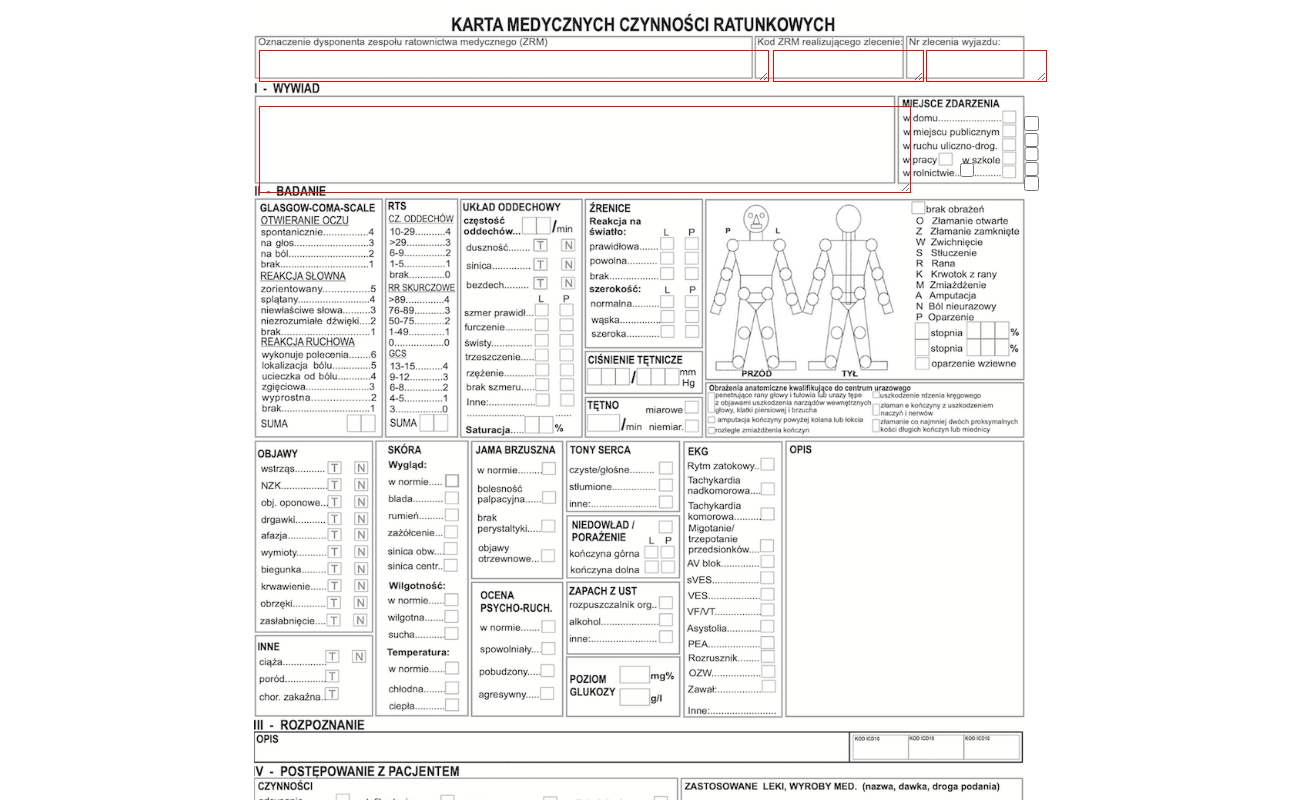
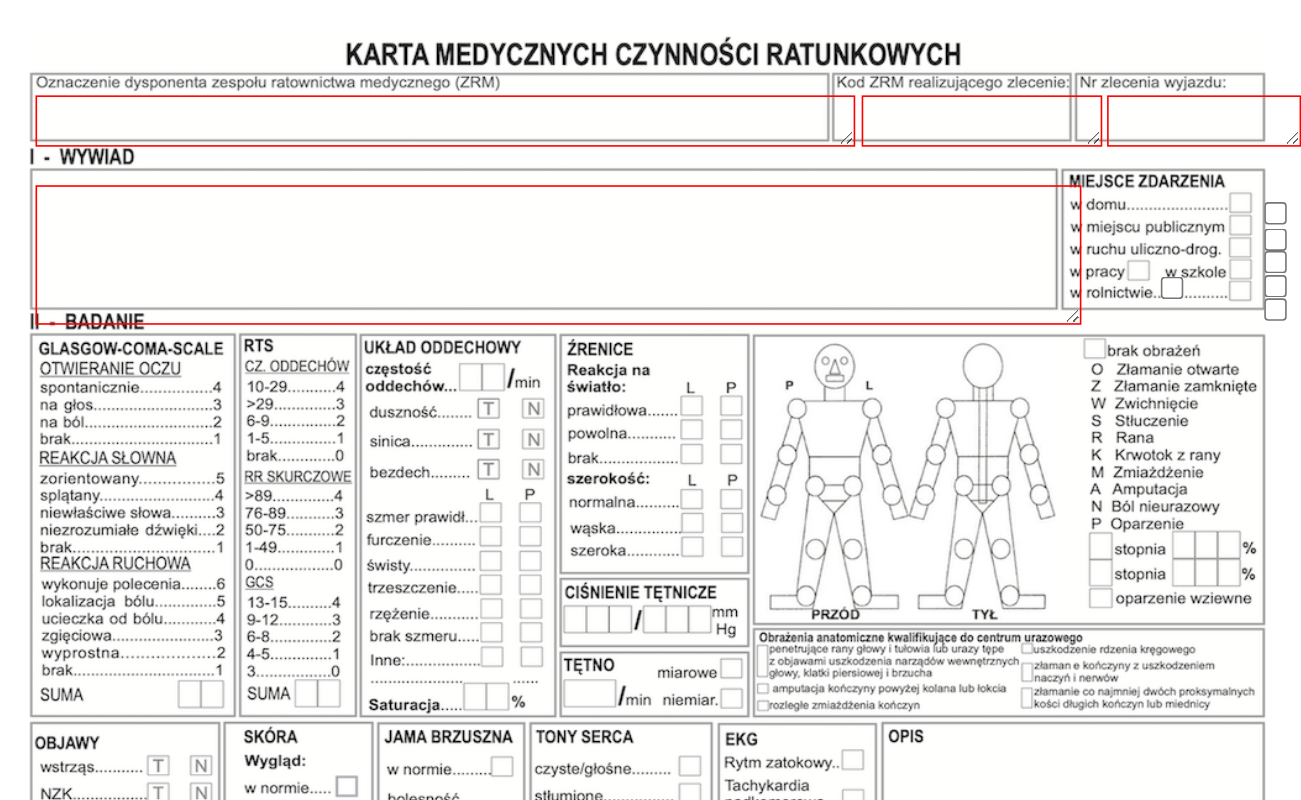
Before and after one commit to tomaszrondio/karta-medycznych-czynnosci-ratunkowych, a React (Create React App) app: page / in a window 1280 px wide. Shown: the top 800 px of the page, 1301 px wide, since content can reach past the window. Built offline with nearby package versions, Linux system fonts and the light colour scheme; the HTML template or start-up script is replaced by a standard one.

Commit message:
skalowanie

```diff
--- a/src/components/MedicalForm.css
+++ b/src/components/MedicalForm.css
@@ -1,5 +1,12 @@
+.form-container {
+  width: 100vw;
+  display: flex;
+  justify-content: center;
+  padding: 20px;
+  box-sizing: border-box;
+}
+
 .wrapper {
-  margin: 0 auto;
   width: 204mm;
   height: 294mm;
   background-size: 204mm 294mm;
@@ -7,6 +14,7 @@
   background-repeat: no-repeat;
   background-position: 0 0;
   box-sizing: border-box;
+  transform-origin: top center;
 }
 
 .wrapper input,
@@ -59,12 +67,20 @@
     background: white !important;
   }
 
+  .form-container {
+    width: auto !important;
+    padding: 0 !important;
+    display: block !important;
+  }
+
   .wrapper {
     margin: 0 !important;
     padding: 0 !important;
     width: 204mm !important;
     height: 294mm !important;
     background-size: 204mm 294mm !important;
+    transform: none !important;
+    margin-bottom: 0 !important;
     page-break-inside: avoid !important;
     page-break-after: avoid !important;
     break-inside: avoid !important;
--- a/src/components/MedicalForm.tsx
+++ b/src/components/MedicalForm.tsx
@@ -1,4 +1,4 @@
-import React from 'react';
+import React, { useEffect, useState } from 'react';
 import './MedicalForm.css';
 import backgroundImage from '../assets/background.png';
 import HeaderFields from './HeaderFields';
@@ -6,16 +6,46 @@ import Wywiad from './Wywiad';
 import MiejsceZdarzenia from './MiejsceZdarzenia';
 
 const MedicalForm: React.FC = () => {
+  const [scale, setScale] = useState(1);
+
+  useEffect(() => {
+    const calculateScale = () => {
+      // 204mm converted to pixels (assuming 96dpi: 204mm = 773px)
+      const formWidthPx = 773;
+      const viewportWidth = window.innerWidth;
+      const padding = 40; // 20px on each side
+      const availableWidth = viewportWidth - padding;
+      const calculatedScale = availableWidth / formWidthPx;
+
+      // Minimum scale of 0.5, maximum of 3
+      const clampedScale = Math.max(0.5, Math.min(3, calculatedScale));
+      setScale(clampedScale);
+    };
+
+    calculateScale();
+    window.addEventListener('resize', calculateScale);
+    return () => window.removeEventListener('resize', calculateScale);
+  }, []);
+
   const handlePrint = () => {
     window.print();
   };
 
   return (
     <>
-      <div className="wrapper" style={{backgroundImage: `url(${backgroundImage})`}}>
-        <HeaderFields />
-        <Wywiad />
-        <MiejsceZdarzenia />
+      <div className="form-container">
+        <div
+          className="wrapper"
+          style={{
+            backgroundImage: `url(${backgroundImage})`,
+            transform: `scale(${scale})`,
+            marginBottom: `${294 * 3.78 * (scale - 1)}px` // 294mm * 3.78px/mm * (scale - 1)
+          }}
+        >
+          <HeaderFields />
+          <Wywiad />
+          <MiejsceZdarzenia />
+        </div>
       </div>
 
       <div className="print-button-container no-print">
```
